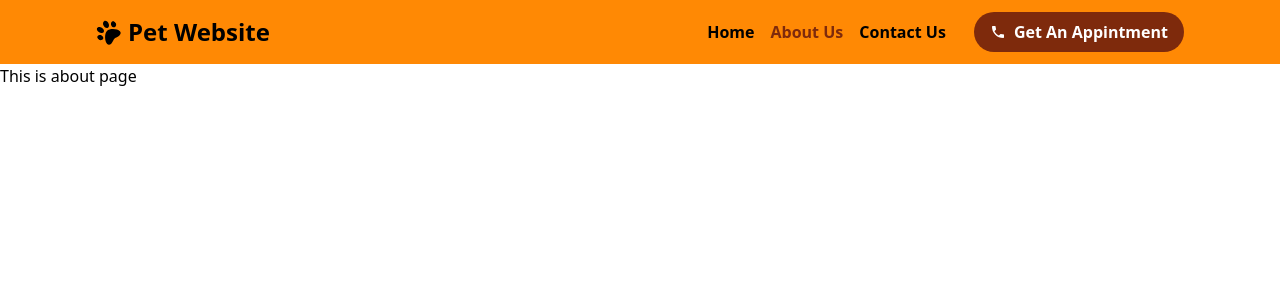
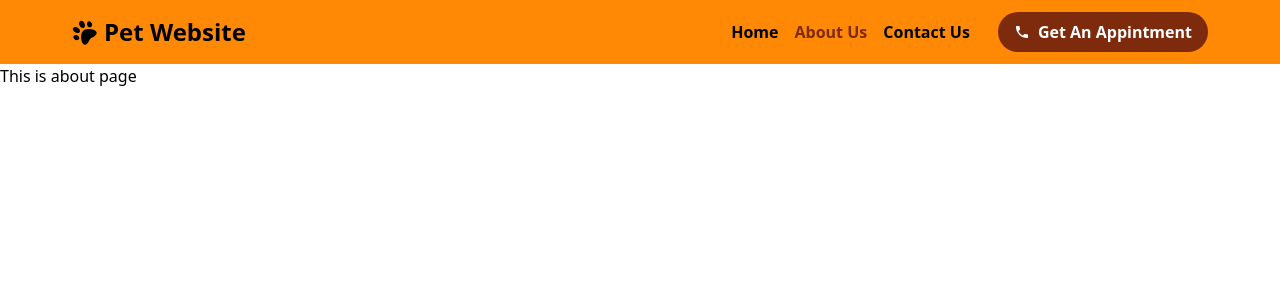
Before and after one commit to iffu01/plant_care_frontend, a React (Vite) app: page /about-us in a window 1280 px wide. Shown: the top 300 px of the page. Built offline with nearby package versions, Linux system fonts and the light colour scheme.

Commit message:
fix container

```diff
--- a/src/index.css
+++ b/src/index.css
@@ -1,7 +1,7 @@
 @import "tailwindcss";
 
 .container {
-  @apply max-w-6xl mx-auto px-8;
+  @apply max-w-6xl mx-auto px-2;
 }
 .navLink {
   @apply ml-2 font-semibold hover:text-orange-900 duration-300;
```
